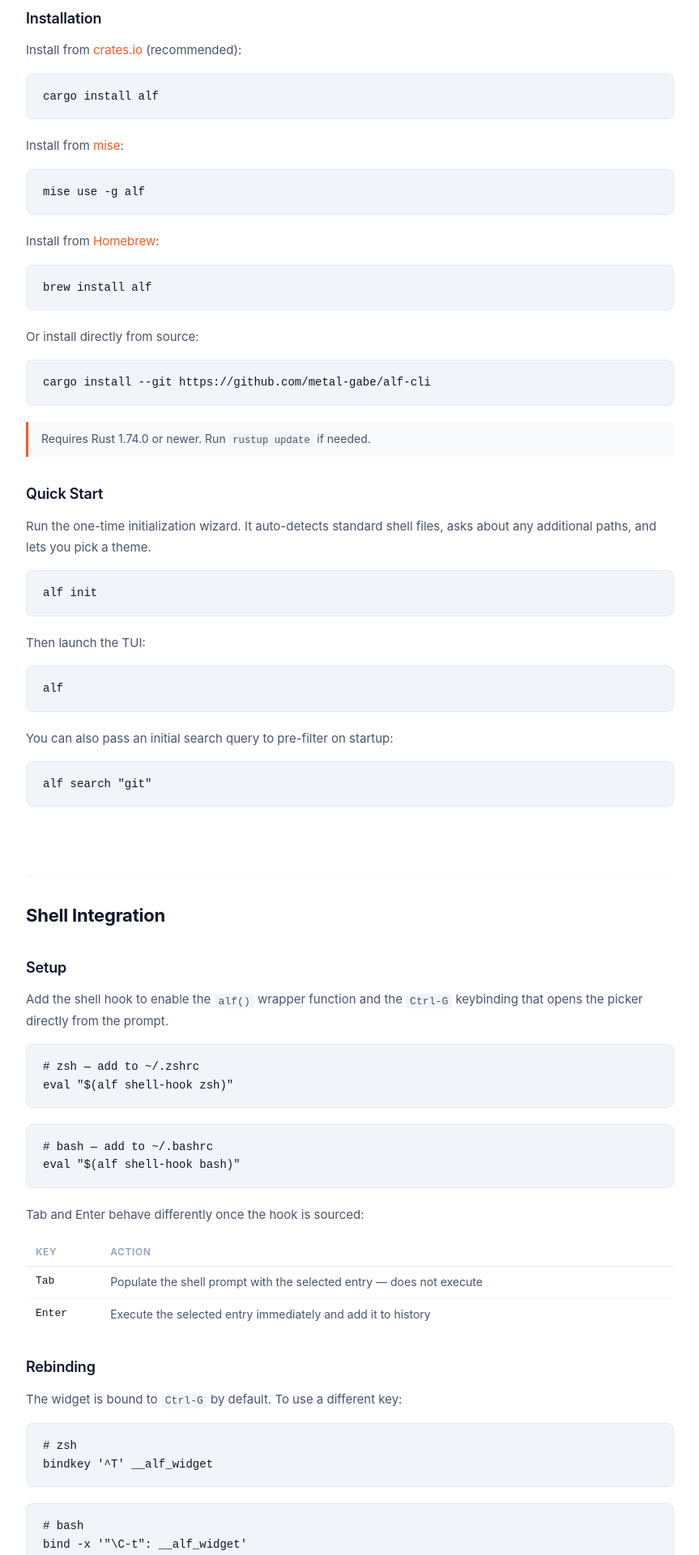
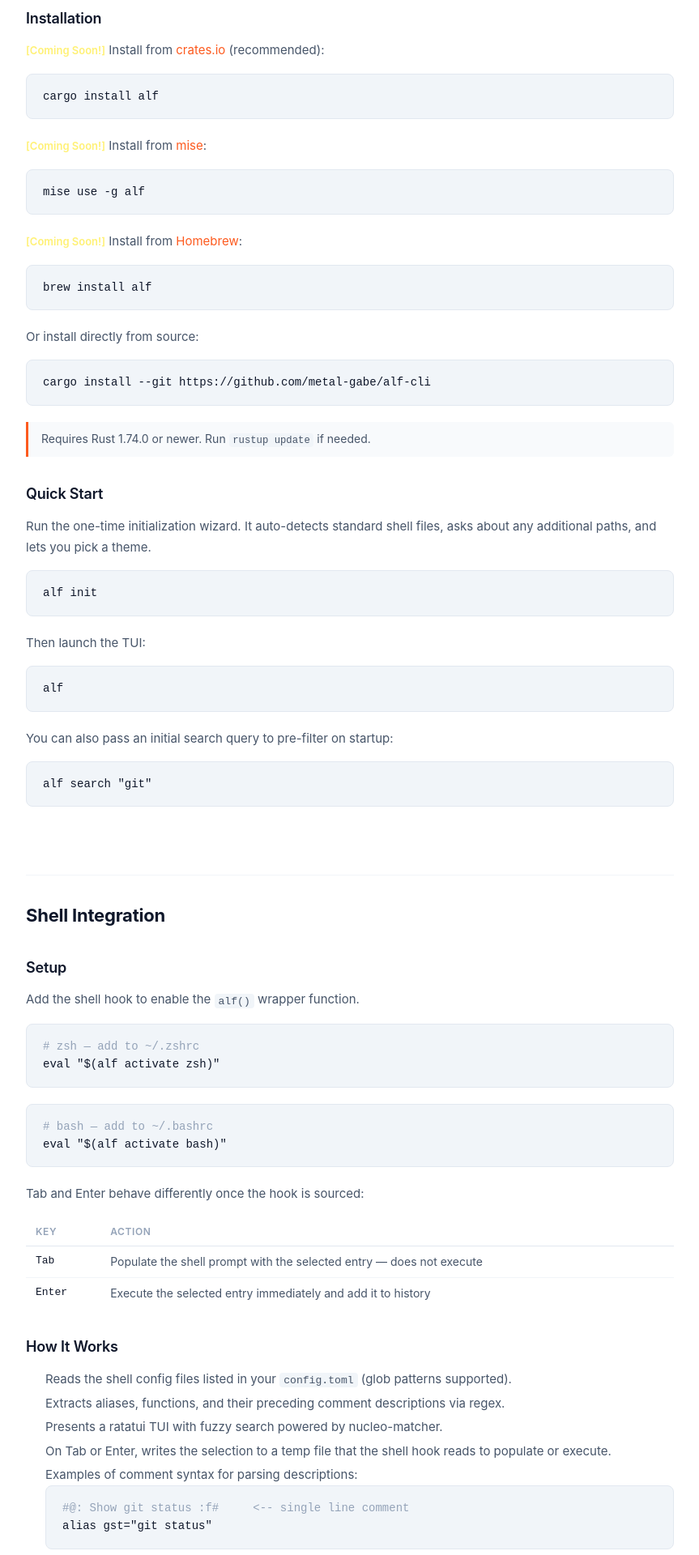
Before and after one commit to metal-gabe/alf-website, a Nuxt app: page /index-page in a window 1280 px wide. Shown: the part 880-2800 px from the top of the page at 81% size, without its empty margins (40-903 px from the left). Built offline with nearby package versions, Linux system fonts and the light colour scheme.

Commit message:
1	feat(release-prep-1): [no ci] update docs content and fix CodeBlock comment coloring;

```diff
--- a/components/CodeBlock.vue
+++ b/components/CodeBlock.vue
@@ -1,6 +1,6 @@
 <template>
    <div class="code-block">
-      <pre class="code-block__pre"><code>{{ code }}</code></pre>
+      <pre class="code-block__pre"><code v-html="renderedCode"></code></pre>
       <button aria-label="Copy code" class="code-block__copy-btn" type="button" @click="copyCode">
          <svg
             aria-hidden="true"
@@ -22,6 +22,8 @@
 </template>
 
 <script setup lang="ts">
+   import { computed } from 'vue';
+
    const props = defineProps<{
       code: string;
    }>();
@@ -29,6 +31,19 @@
    async function copyCode() {
       await navigator.clipboard.writeText(props.code);
    }
+
+   const renderedCode = computed(() => {
+      return props.code
+         .split('\n')
+         .map(line => {
+            const escaped = line.replace(/&/g, '&amp;').replace(/</g, '&lt;').replace(/>/g, '&gt;');
+            if (/^\s*#/.test(line)) {
+               return `<span class="code-block__comment">${escaped}</span>`;
+            }
+            return escaped;
+         })
+         .join('\n');
+   });
 </script>
 
 <style scoped>
@@ -52,6 +67,10 @@
 
    .code-block__pre code {
       color: var(--color-text-primary);
+   }
+
+   .code-block__pre :deep(.code-block__comment) {
+      color: var(--color-text-muted);
    }
 
    .code-block__copy-btn {
--- /dev/null
+++ b/declarations.d.ts
@@ -0,0 +1 @@
+declare const process: { env: Record<string, string | undefined> };
--- a/nuxt.config.ts
+++ b/nuxt.config.ts
@@ -2,6 +2,7 @@
 
 export default defineNuxtConfig({
    compatibilityDate: '2025-01-01',
+   debug: process.env.NODE_ENV === 'development',
    devtools: { enabled: true },
    devServer: {
       port: 3701,
--- a/pages/index-page.vue
+++ b/pages/index-page.vue
@@ -1,7 +1,9 @@
 <template>
    <div class="index-page">
       <section class="index-page__hero">
-         <h1 class="index-page__title">A Rust TUI to rediscover your custom aliases.</h1>
+         <h1 class="index-page__title">
+            A Rust TUI to rediscover your custom aliases &amp; functions.
+         </h1>
          <div class="index-page__cta">
             <a class="index-page__cta-primary" href="#getting-started">Get Started</a>
             <a class="index-page__cta-secondary" href="#shell-integration">Shell Integration</a>
@@ -20,7 +22,7 @@
             <a class="index-page__card" href="#shell-integration">
                <h3 class="index-page__card-title">Shell Integration</h3>
                <p class="index-page__card-desc">
-                  Add the shell hook for Ctrl-G prompt integration.
+                  Source the shell hook to enable the <code>alf()</code> wrapper function.
                </p>
             </a>
             <a class="index-page__card" href="#configuration">
@@ -50,14 +52,19 @@
          <div id="installation" class="index-page__subsection">
             <h3 class="index-page__subsection-heading">Installation</h3>
             <p class="index-page__prose">
-               Install from <a href="https://crates.io/">crates.io</a> (recommended):
+               <span class="index-page__coming-soon">[Coming Soon!]</span> Install from
+               <a href="https://crates.io/">crates.io</a> (recommended):
             </p>
             <CodeBlock :code="codeExamples.cargoInstall" />
             <p class="index-page__prose">
-               Install from <a href="https://mise.jdx.dev/registry.html#tools">mise</a>:
+               <span class="index-page__coming-soon">[Coming Soon!]</span> Install from
+               <a href="https://mise.jdx.dev/registry.html#tools">mise</a>:
             </p>
             <CodeBlock :code="codeExamples.miseInstall" />
-            <p class="index-page__prose">Install from <a href="https://brew.sh/">Homebrew</a>:</p>
+            <p class="index-page__prose">
+               <span class="index-page__coming-soon">[Coming Soon!]</span> Install from
+               <a href="https://brew.sh/">Homebrew</a>:
+            </p>
             <CodeBlock :code="codeExamples.brewInstall" />
             <p class="index-page__prose">Or install directly from source:</p>
             <CodeBlock :code="codeExamples.gitInstall" />
@@ -88,8 +95,7 @@
          <div id="shell-setup" class="index-page__subsection">
             <h3 class="index-page__subsection-heading">Setup</h3>
             <p class="index-page__prose">
-               Add the shell hook to enable the <code>alf()</code> wrapper function and the
-               <code>Ctrl-G</code> keybinding that opens the picker directly from the prompt.
+               Add the shell hook to enable the <code>alf()</code> wrapper function.
             </p>
             <CodeBlock :code="codeExamples.zshHook" />
             <CodeBlock :code="codeExamples.bashHook" />
@@ -120,20 +126,6 @@
             </div>
          </div>
 
-         <div id="keybind" class="index-page__subsection">
-            <h3 class="index-page__subsection-heading">Rebinding</h3>
-            <p class="index-page__prose">
-               The widget is bound to <code>Ctrl-G</code> by default. To use a different key:
-            </p>
-            <CodeBlock :code="codeExamples.zshBind" />
-            <CodeBlock :code="codeExamples.bashBind" />
-            <p class="index-page__note">
-               In bash, pressing Tab inside the TUI cannot populate the readline buffer — this is a
-               readline limitation outside of <code>bind -x</code> handlers. Use the
-               <code>Ctrl-G</code> binding instead for in-place population.
-            </p>
-         </div>
-
          <div id="how-it-works" class="index-page__subsection">
             <h3 class="index-page__subsection-heading">How It Works</h3>
             <ol class="index-page__list">
@@ -148,6 +140,11 @@
                <li>
                   On Tab or Enter, writes the selection to a temp file that the shell hook reads to
                   populate or execute.
+               </li>
+               <li>
+                  Examples of comment syntax for parsing descriptions:
+                  <CodeBlock :code="codeExamples.commentSingle" />
+                  <CodeBlock :code="codeExamples.commentMulti" />
                </li>
             </ol>
          </div>
@@ -176,7 +173,7 @@
                      </tr>
                      <tr>
                         <td>Windows</td>
-                        <td>%APPDATA%\alf\config.toml</td>
+                        <td>%USERPROFILE%\.config\alf\config.toml</td>
                      </tr>
                   </tbody>
                </table>
@@ -333,20 +330,24 @@
                         <td>Jump to top</td>
                      </tr>
                      <tr>
-                        <td>Ctrl-U</td>
-                        <td>Scroll up 10 lines</td>
+                        <td>Ctrl-J</td>
+                        <td>Scroll down active panel (half page)</td>
                      </tr>
                      <tr>
-                        <td>Ctrl-D</td>
-                        <td>Scroll down 10 lines</td>
+                        <td>Ctrl-K</td>
+                        <td>Scroll up active panel (half page)</td>
+                     </tr>
+                     <tr>
+                        <td>Ctrl-F</td>
+                        <td>Page down (20 lines)</td>
                      </tr>
                      <tr>
                         <td>Ctrl-B</td>
                         <td>Page up (20 lines)</td>
                      </tr>
                      <tr>
-                        <td>Ctrl-F</td>
-                        <td>Page down (20 lines)</td>
+                        <td>Ctrl-U</td>
+                        <td>Clear search query</td>
                      </tr>
                      <tr>
                         <td>/ or i</td>
@@ -365,6 +366,10 @@
                         <td>Show all entries</td>
                      </tr>
                      <tr>
+                        <td>l / h</td>
+                        <td>Cycle filter forward / backward</td>
+                     </tr>
+                     <tr>
                         <td>n / p</td>
                         <td>Cycle to next / previous panel</td>
                      </tr>
@@ -373,11 +378,11 @@
                         <td>Cycle theme forward / backward</td>
                      </tr>
                      <tr>
-                        <td>og / oG</td>
+                        <td>og / oG / Ctrl-G</td>
                         <td>Cycle group mode forward / backward</td>
                      </tr>
                      <tr>
-                        <td>os</td>
+                        <td>os / Ctrl-S</td>
                         <td>Toggle sort order</td>
                      </tr>
                      <tr>
@@ -418,15 +423,35 @@
                   <tbody>
                      <tr>
                         <td>Ctrl-J</td>
-                        <td>Move down through results while typing</td>
+                        <td>Scroll down through results while typing</td>
                      </tr>
                      <tr>
                         <td>Ctrl-K</td>
-                        <td>Move up through results while typing</td>
+                        <td>Scroll up through results while typing</td>
+                     </tr>
+                     <tr>
+                        <td>Shift-N / Shift-P</td>
+                        <td>Cycle panels forward / backward</td>
+                     </tr>
+                     <tr>
+                        <td>Shift-L / Shift-H</td>
+                        <td>Cycle filters forward / backward</td>
+                     </tr>
+                     <tr>
+                        <td>Ctrl-U</td>
+                        <td>Clear search query</td>
+                     </tr>
+                     <tr>
+                        <td>Tab</td>
+                        <td>Populate shell prompt with selected entry</td>
+                     </tr>
+                     <tr>
+                        <td>Enter</td>
+                        <td>Execute selected entry in shell</td>
                      </tr>
                      <tr>
                         <td>Esc</td>
-                        <td>Exit search mode, return to normal mode</td>
+                        <td>Exit search mode, keep query</td>
                      </tr>
                   </tbody>
                </table>
@@ -461,7 +486,7 @@
                         <td>Run the first-time setup wizard</td>
                      </tr>
                      <tr>
-                        <td>alf shell-hook &lt;shell&gt;</td>
+                        <td>alf activate &lt;shell&gt;</td>
                         <td>
                            Print shell integration code for <code>zsh</code> or <code>bash</code>
                         </td>
@@ -530,10 +555,17 @@
       alfInit: 'alf init',
       alfRun: 'alf',
       alfSearch: 'alf search "git"',
-      bashBind: '# bash\nbind -x \'"\\C-t": __alf_widget\'',
-      bashHook: '# bash — add to ~/.bashrc\neval "$(alf shell-hook bash)"',
+      bashHook: '# bash — add to ~/.bashrc\neval "$(alf activate bash)"',
       brewInstall: 'brew install alf',
       cargoInstall: 'cargo install alf',
+      commentMulti:
+         '# alf                       <-- multi-line comment\n' +
+         '# Pull the latest changes\n' +
+         '# from the default remote branch\n' +
+         '# fla\n' +
+         'alias gpl="git pull"',
+      commentSingle:
+         '#@: Show git status :f#     <-- single line comment\n' + 'alias gst="git status"',
       generalConfig:
          '[general]\nshell_files = [\n    "~/.zshrc",\n    "~/.config/zsh/**/*.zsh",\n]\nalias_expansion = "Name"',
       gitInstall: 'cargo install --git https://github.com/metal-gabe/alf-cli',
@@ -542,8 +574,7 @@
          '[search]\ncase_matching = "smart"\nnormalize = true\nenable_regex = true\nsubstring_matching = true',
       uiConfig:
          '[ui]\ntheme = "default"\nkeybind_mode = "vim"\n\n[display]\nshow_type_badges = true\nsyntax_highlighting = true\nparse_comments = true',
-      zshBind: "# zsh\nbindkey '^T' __alf_widget",
-      zshHook: '# zsh — add to ~/.zshrc\neval "$(alf shell-hook zsh)"',
+      zshHook: '# zsh — add to ~/.zshrc\neval "$(alf activate zsh)"',
    };
 
    useHead({
@@ -781,6 +812,12 @@
       margin-bottom: 0.25rem;
    }
 
+   .index-page__coming-soon {
+      color: #fff176;
+      font-size: 0.8125rem;
+      font-weight: 600;
+   }
+
    .index-page__section code {
       background-color: var(--color-bg-elevated);
       border-radius: 0.25rem;
```
